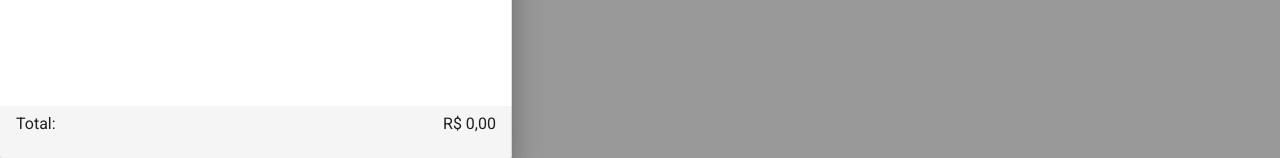
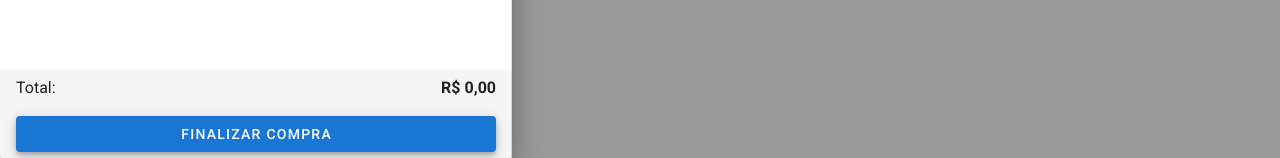
Before and after one commit to inaciogu/movue-store, a Vue app: page / in a window 1280 px wide. Both pictures are taken after a click on the button 1244 px from the left and 32 px from the top of the page. Shown: the part 642-800 px from the top of the page. Built offline with nearby package versions, Linux system fonts and the light colour scheme.

Commit message:
fix: sidebar footer with finalize purchase buttn

```diff
--- a/src/App.vue
+++ b/src/App.vue
@@ -40,9 +40,12 @@
             </v-list-item>
           </v-list>
         </div>
-        <v-footer class="d-flex align-center justify-space-between">
-          <p>Total:</p>
-          <p>{{ totalPrice }}</p>
+        <v-footer class="d-flex flex-column align-center">
+          <div style="width: 100%" class="d-flex justify-space-between align-center">
+            <p>Total:</p>
+            <p style="font-weight: bold">{{ totalPrice }}</p>
+          </div>
+          <v-btn style="width: 100%" elevation="5" color="primary">Finalizar compra</v-btn>
         </v-footer>
       </v-card>
     </v-navigation-drawer>
```
